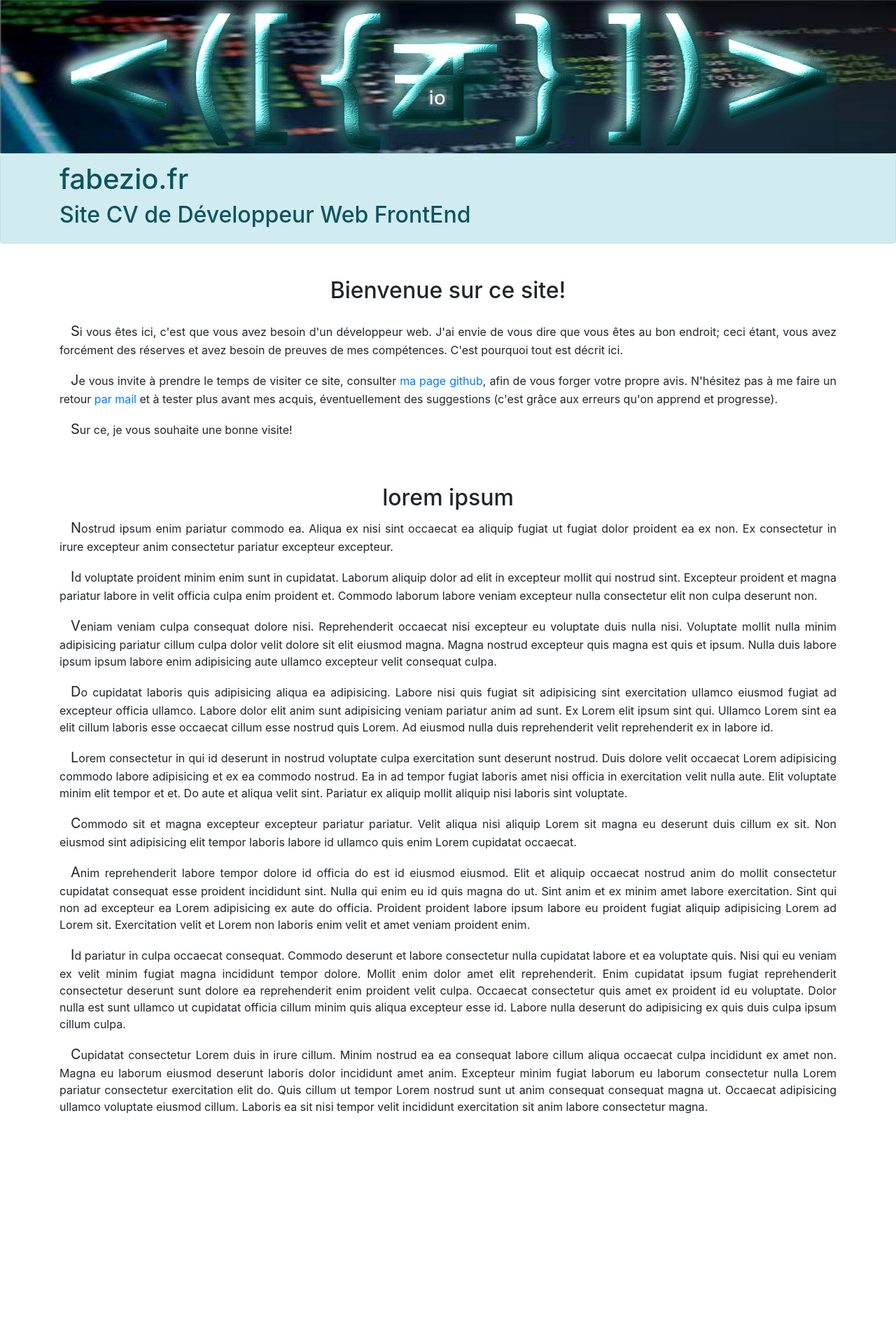
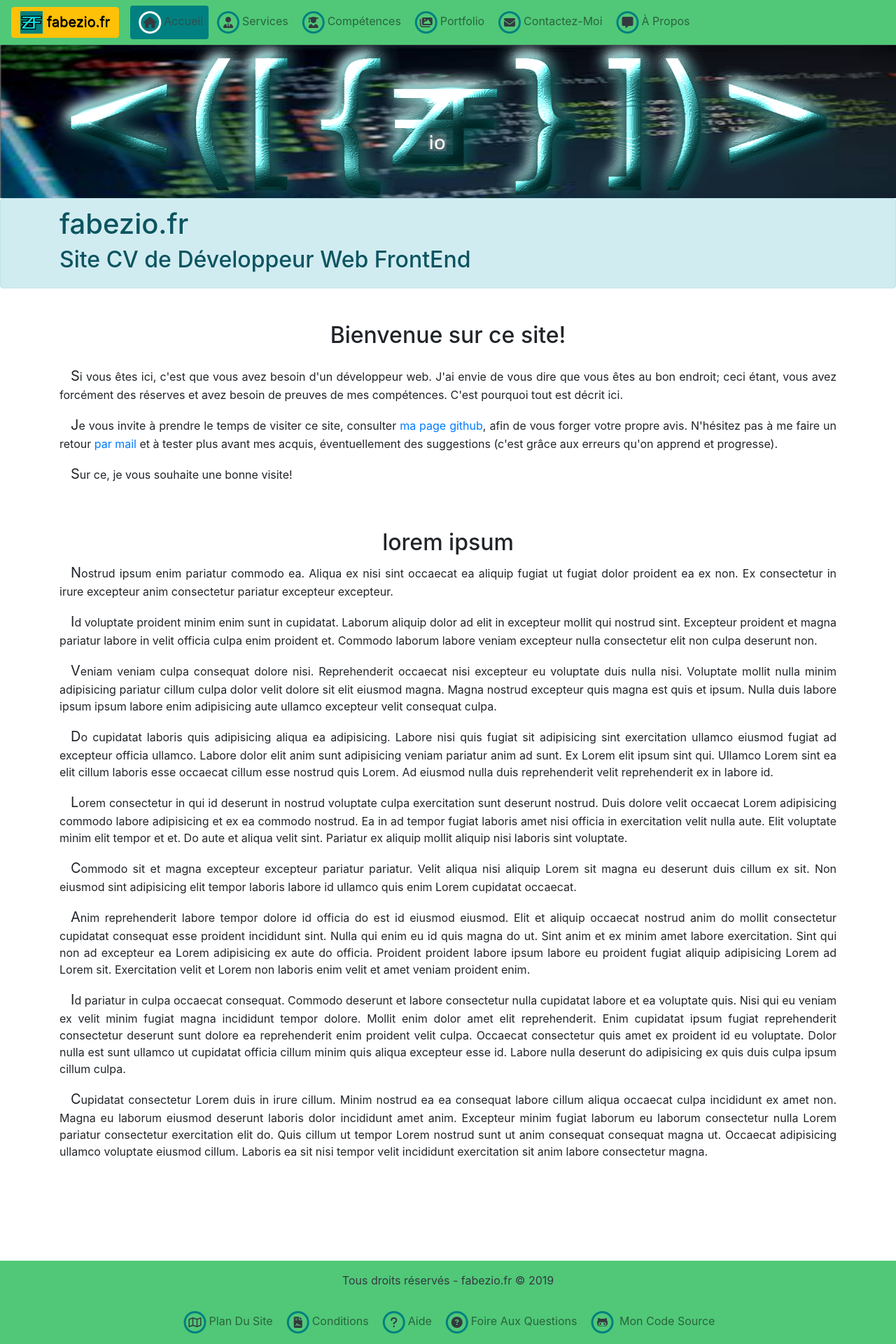
Before and after one commit to Fabezio/fabezio_nuxt, a Nuxt app: page / in a window 1280 px wide. Shown: the top 1920 px of the page at 70% size. Before the commit the page ends 1641 px from the top, so only its background shows below. Built offline with nearby package versions, Linux system fonts and the light colour scheme.

Commit message:
ajout layout:home

```diff
--- /dev/null
+++ b/layouts/home.vue
@@ -0,0 +1,32 @@
+<template>
+  <div>
+    <Navbar />
+    <!-- <div class="">
+      <p class="text-center">Intéressé? cliquez ici &rarr;
+        <a href="static/docs/cv.pdf" class="btn btn-link">
+
+          Voir
+          </a>
+      </p>
+    </div>-->
+    <nuxt class="pb-5" />
+    <Footer />
+
+  </div>
+</template>
+
+<script>
+// import pdf from 'vue-pdf';
+import Navbar from "@/components/Navbar";
+import Footer from "@/components/Footer";
+export default {
+  components: {
+    Navbar,
+    Footer
+  }
+};
+</script>
+
+<style >
+
+</style>
```
